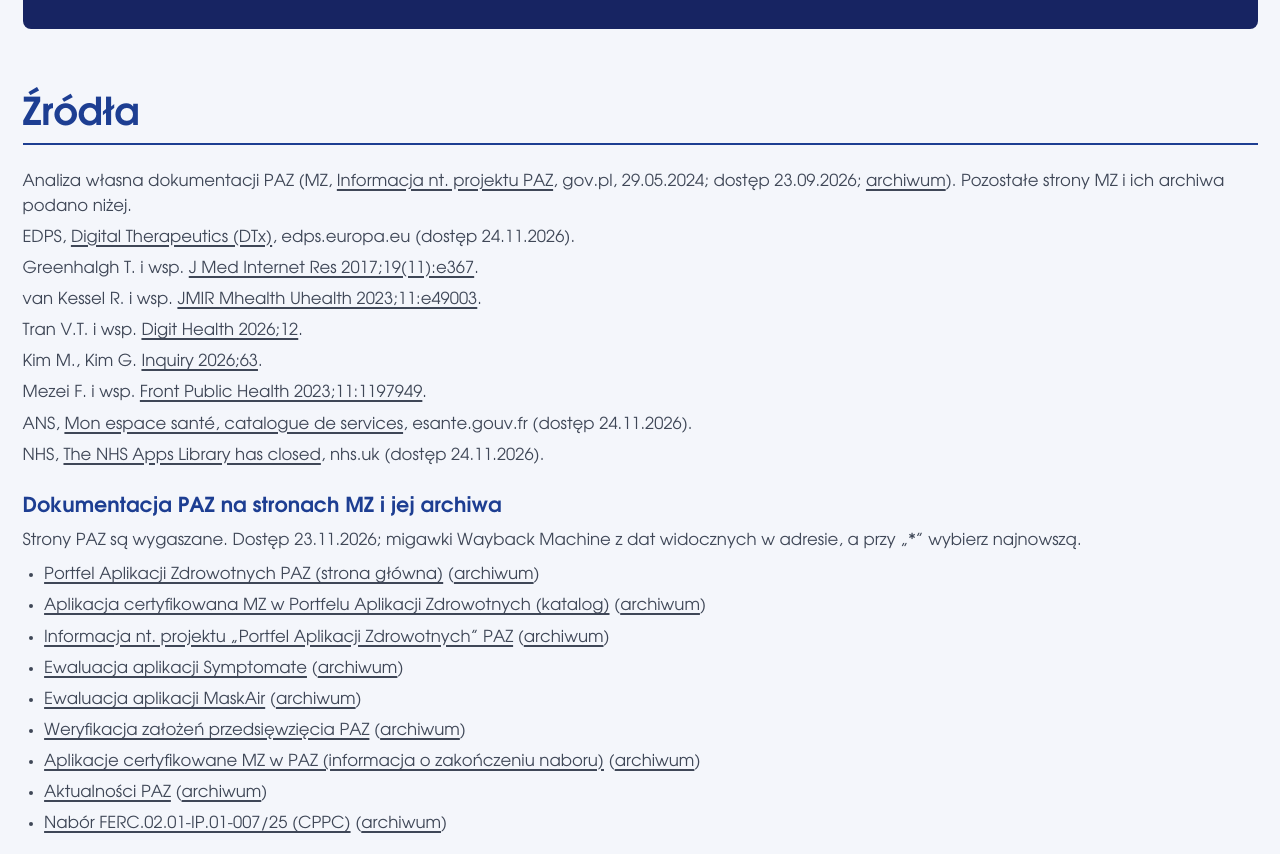
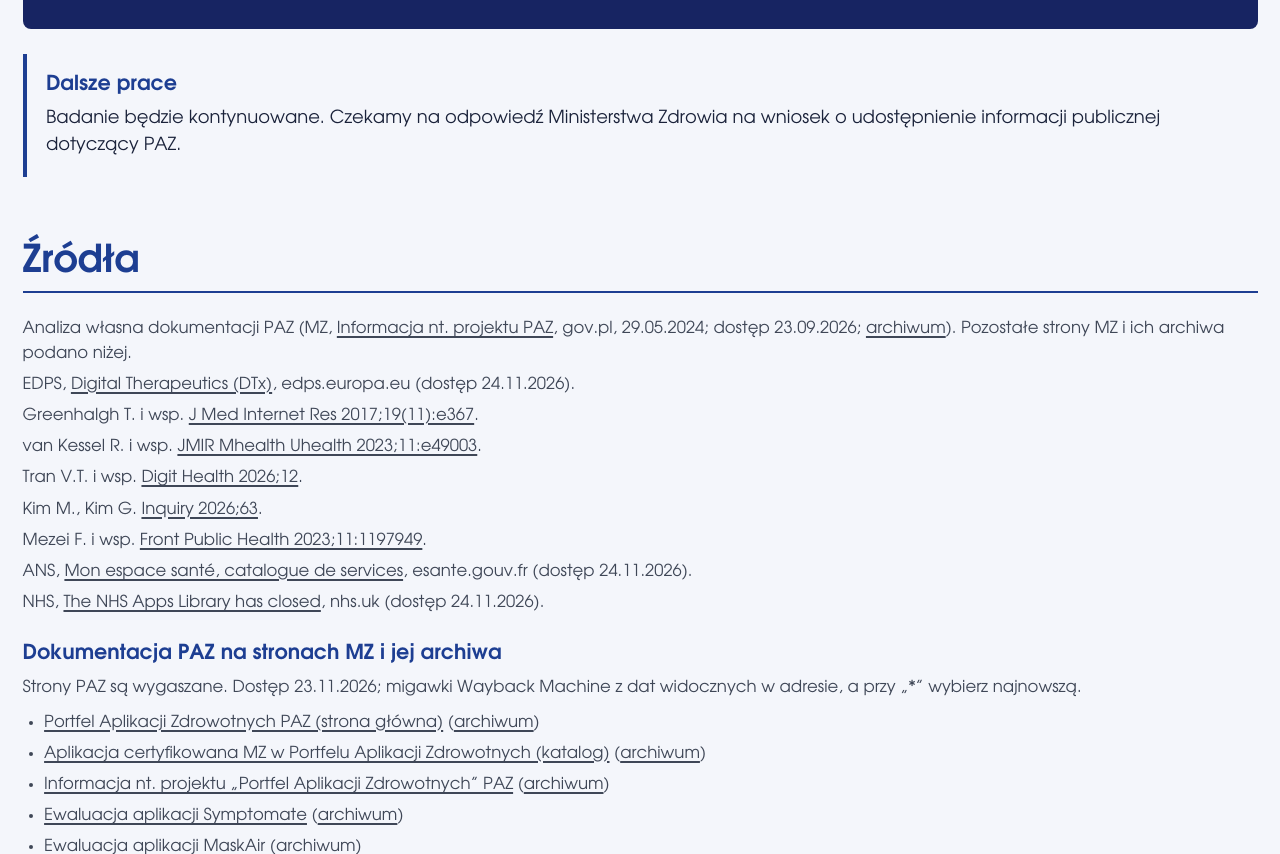
Before and after one commit to patryk-s-gorski/paz-eposter, a plain HTML site: page index.html in a window 1280 px wide. Shown: the part 4727-5581 px from the top of the page. Drawn offline with Linux system fonts and the light colour scheme.

Commit message:
Wnioski: notka „Dalsze prace” o oczekiwaniu na odpowiedź MZ
Co-Authored-By: Claude Opus 5.5 <noreply@anthropic.com>
Claude-Session: https://claude.ai/code/session_01HDnXVfjBHSNUfAGh2oLcJn

```diff
--- a/index.html
+++ b/index.html
@@ -136,6 +136,9 @@ ul{margin:.3rem 0 0;padding-left:1.2rem}li{margin:.35rem 0}
 #detail{margin-top:1.1rem;min-height:7rem;border-radius:0 var(--radius-s) var(--radius-s) 0;box-shadow:inset 4px 0 0 var(--ev,var(--color-line));transition:box-shadow .2s}
 #detail.in>*{animation:dIn .28s ease-out both}
 @keyframes dIn{from{opacity:0;transform:translateY(5px)}}
+.next{margin-top:1.4rem;padding:1rem 1.3rem;background:var(--color-well);box-shadow:inset 4px 0 0 var(--color-brand);border-radius:0 var(--radius-s) var(--radius-s) 0}
+.next h3{margin:0 0 .35rem}
+.next p{margin:0;max-width:62rem}
 .d-hint{color:var(--color-ink-2);padding-top:.2rem}
 #tl .dt{font-variant-numeric:tabular-nums;letter-spacing:.01em}
 #tl .tt{fill:var(--color-ink-2);transition:fill .15s}
@@ -346,6 +349,7 @@ footer .btn2{background:var(--color-on-brand);color:var(--color-brand);border-co
 <li>Przyszłe inicjatywy w Polsce powinny uwzględniać ten mechanizm już na etapie projektowania.</li>
 <li>Powinny także określać plan komunikacji oraz utrzymania katalogu po zakończeniu finansowania.</li>
 </ol></div>
+<div class="next"><h3>Dalsze prace</h3><p>Badanie będzie kontynuowane. Czekamy na odpowiedź Ministerstwa Zdrowia na wniosek o udostępnienie informacji publicznej dotyczący PAZ.</p></div>
 </section>
 
 <section id="zrodla">
```
